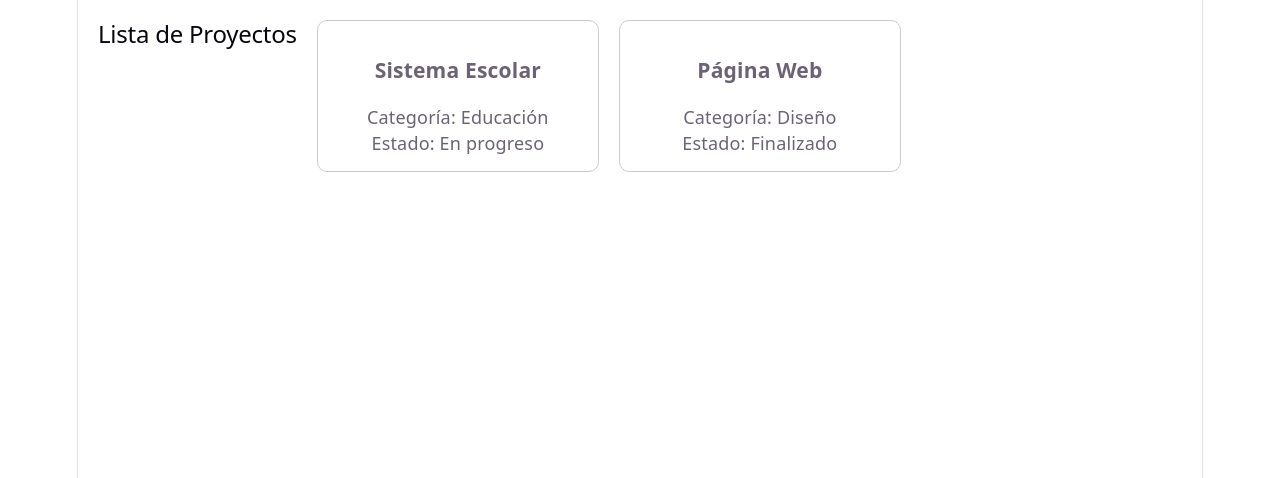
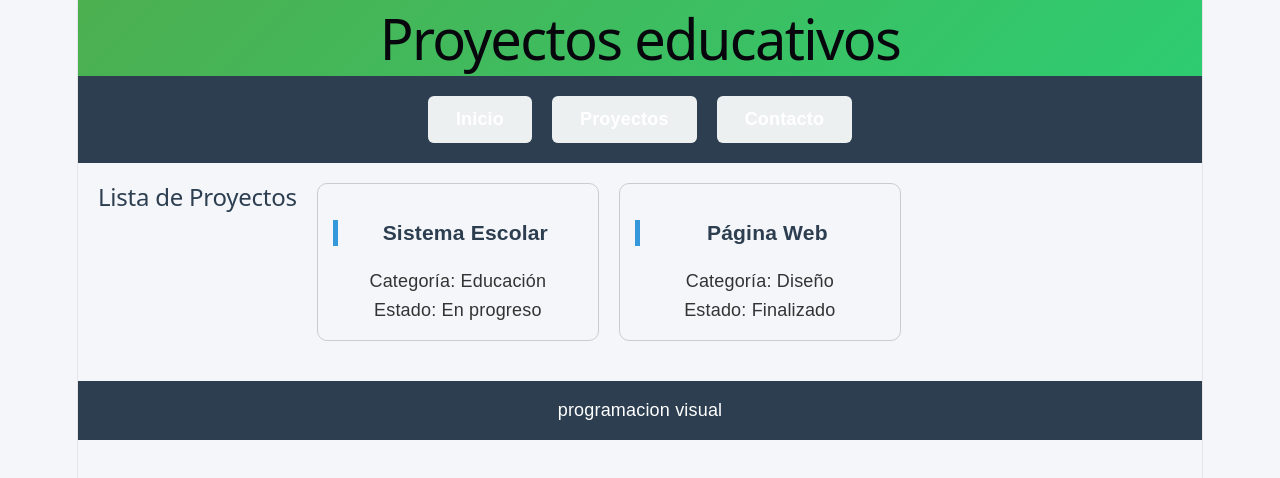
Before and after one commit to valenmadrigal/pv_tp3_grupo15, a React (Vite) app: page / in a window 1280 px wide. Shown: the top 478 px of the page. Built offline with nearby package versions, Linux system fonts and the light colour scheme.

Commit message:
subo header,nav,footer y css

```diff
--- a/src/App.jsx
+++ b/src/App.jsx
@@ -4,13 +4,20 @@ import viteLogo from './assets/vite.svg'
 import heroImg from './assets/hero.png'
 import './App.css'
 import ListaProyectos from './components/ListaProyectos'
+import Header from './components/header'
+import Footer from './components/footer'
+import Nav  from './components/nav'
+import "./css/styles.css";
 
 function App() {
   const [count, setCount] = useState(0)
 
   return (
     <>
+        <Header />
+        <Nav />
         <ListaProyectos />
+        <Footer />
     </>
   )
 }
--- /dev/null
+++ b/src/components/footer.jsx
@@ -0,0 +1,8 @@
+function footer(){
+    return(
+        <footer>
+            <p>programacion visual </p>
+        </footer>
+    )
+}
+export default footer;
--- /dev/null
+++ b/src/components/header.jsx
@@ -0,0 +1,8 @@
+function header(){
+    return(
+        <header>
+            <h1>Proyectos educativos </h1>
+        </header>
+    )
+}
+export default header;
--- /dev/null
+++ b/src/components/nav.jsx
@@ -0,0 +1,12 @@
+function nav(){
+    return(
+        <nav>
+            <ul>
+                <li><a href="#">Inicio</a></li>
+                <li><a href="#">Proyectos</a></li>
+                <li><a href="#">Contacto</a></li>
+            </ul>
+        </nav>
+    )
+}
+export default nav;
--- /dev/null
+++ b/src/css/styles.css
@@ -0,0 +1,396 @@
+/* VARIABLES */
+:root {
+  --color-principal: #4CAF50;
+  --color-secundario: #2c3e50;
+  --color-fondo: #f4f6f8;
+  --color-blanco: #ffffff;
+}
+
+/* GENERAL */
+body {
+  font-family: 'Segoe UI', Tahoma, sans-serif;
+  background-color: var(--color-fondo);
+  margin: 0;
+}
+
+/* HEADER */
+header {
+  background: linear-gradient(135deg, #4CAF50, #2ecc71);
+  color: white;
+  padding: 25px;
+  text-align: center;
+}
+
+header p {
+  margin-top: 5px;
+  opacity: 0.9;
+}
+
+/* TITULO */
+h1 {
+  margin: 0;
+}
+
+/* NAV */
+nav {
+  display: flex;
+  justify-content: center;
+  background-color: var(--color-secundario);
+}
+
+nav a {
+  color: rgb(42, 119, 109);
+  padding: 12px 18px;
+  text-decoration: none;
+  transition: 0.3s;
+}
+
+nav a:hover {
+  background-color: var(--color-principal);
+  border-radius: 5px;
+}
+
+nav a:active {
+  opacity: 0.7;
+}
+
+nav a:focus {
+  outline: 2px solid var(--color-principal);
+}
+
+/* MAIN */
+main {
+  padding: 30px;
+  max-width: 1000px;
+  margin: auto;
+}
+
+/* TITULOS */
+h2 {
+  color: var(--color-secundario);
+  margin-bottom: 15px;
+}
+
+/* ESTADISTICAS GRID */
+.estadisticas {
+  display: grid;
+  grid-template-columns: repeat(3, 1fr);
+  gap: 15px;
+}
+
+/* TARJETAS */
+article {
+  background-color: var(--color-blanco);
+  padding: 20px;
+  border-radius: 12px;
+  box-shadow: 0 4px 10px rgba(0,0,0,0.08);
+  transition: 0.3s;
+  text-align: center;
+  font-weight: bold;
+}
+
+article:hover {
+  transform: translateY(-5px);
+}
+
+/* LISTA */
+ul {
+  background-color: var(--color-blanco);
+  padding: 20px;
+  border-radius: 12px;
+  list-style: none;
+}
+
+ul li {
+  padding: 10px;
+  border-bottom: 1px solid #eee;
+}
+
+ul li:last-child {
+  border-bottom: none;
+}
+
+/* ========================= */
+/* ESTILOS SOLO PROYECTOS */
+/* ========================= */
+
+.pagina-proyectos {
+    display: grid;
+    grid-template-columns: 1fr;
+    gap: 10px;
+}
+
+.pagina-proyectos aside {
+    display: flex;
+    justify-content: space-around;
+    align-items: center;
+    flex-wrap: wrap;
+    width: 100%;
+    background-color: var(--color-principal);
+    color: var(--color-blanco);
+    padding: 10px;
+}
+
+.pagina-proyectos section {
+    padding: 10px;
+    display: flex;
+    flex-wrap: wrap;
+    gap: 15px;
+}
+
+.pagina-proyectos section h2 {
+    text-align: center;
+    width: 100%;
+}
+
+.pagina-proyectos article {
+    background-color: var(--color-blanco);
+    padding: 10px;
+    width: 250px;
+    border: 1px solid #ccc;
+}
+
+.pagina-proyectos img {
+    max-width: 100%;
+}
+
+.pagina-proyectos a {
+    color: var(--color-secundario);
+    text-decoration: none;
+}
+
+.pagina-proyectos a:hover {
+    color: red;
+}
+
+.pagina-proyectos a:active {
+    color: green;
+}
+
+.pagina-proyectos select:focus {
+    border: 2px solid var(--color-secundario);
+}
+
+/* Contenedor principal */
+
+
+/* TARJETA PERFIL */
+.perfil {
+    background: white;
+    width: 320px;
+    padding: 25px;
+    border-radius: 15px;
+    box-shadow: 0 10px 25px rgba(0,0,0,0.1);
+    text-align: center;
+    transition: transform 0.3s;
+}
+
+/* Hover */
+.perfil:hover {
+    transform: translateY(-5px);
+}
+
+/* Imagen */
+.perfil img {
+    width: 120px;
+    height: 120px;
+    border-radius: 50%;
+    object-fit: cover;
+    border: 3px solid #e67e22;
+    margin-bottom: 15px;
+}
+
+/* Nombre */
+.perfil h2 {
+    color: #2c3e50;
+    margin-bottom: 5px;
+}
+
+/* Rol */
+.perfil .rol {
+    color: #e67e22;
+    font-weight: bold;
+    margin-bottom: 10px;
+}
+
+/* Texto */
+.perfil p {
+    margin: 5px 0;
+}
+
+/* Lista */
+.perfil ul {
+    list-style: none;
+    margin-top: 15px;
+    padding: 0;
+}
+
+.perfil ul li {
+    background: #f4f7f6;
+    margin: 5px 0;
+    padding: 8px;
+    border-radius: 8px;
+}
+ footer {
+    text-align: center;
+    padding: 15px;
+    background-color: var(--color-secundario);
+    color: var(--color-blanco);
+}
+/* Contenedor de todos los perfiles */
+.perfil-contenedor{
+  justify-content: center;
+  display: grid;
+    grid-template-columns: repeat(3, 1fr); /* 3 columnas */
+    gap: 20px;
+    padding: 20px;
+    justify-items: center;
+}
+/* ========================= */
+/* ESTILOS DETALLE */
+/* ========================= */
+
+section.encabezado {
+  background-color: #eaf3fb;
+  border-left: 4px solid #2980b9;
+  padding: 1rem 1.5rem;
+  margin-bottom: 1.5rem;
+}
+
+section.encabezado h2 {
+  color: #222;
+  font-size: 1.5rem;
+}
+
+article.descripcion {
+  padding: 1rem 1.5rem;
+  background-color: var(--color-blanco);
+  border-radius: 12px;
+  box-shadow: 0 4px 10px rgba(0,0,0,0.08);
+}
+
+article.descripcion h3 {
+  color: var(--color-secundario);
+  margin-bottom: 0.5rem;
+}
+
+/* Estilo general */
+body {
+  font-family: Arial, sans-serif;
+  background-color: #f4f6f9;
+  margin: 0;
+  padding: 0;
+  color: #333;
+}
+
+/* Contenedor principal */
+main {
+  width: 80%;
+  margin: 20px auto;
+  padding: 20px;
+}
+
+/* Títulos */
+h3 {
+  color: #2c3e50;
+  border-left: 5px solid #3498db;
+  padding-left: 10px;
+}
+
+/* Article y secciones */
+article, section {
+  background-color: #ffffff;
+  padding: 20px;
+  margin-bottom: 20px;
+  border-radius: 10px;
+  box-shadow: 0 2px 8px rgba(0, 0, 0, 0.1);
+}
+
+/* Párrafos */
+p {
+  line-height: 1.6;
+}
+
+/* Lista de recursos */
+ul {
+  list-style: none;
+  padding: 0;
+}
+
+ul li {
+  background-color: #ecf0f1;
+  margin: 10px 0;
+  padding: 10px;
+  border-radius: 6px;
+}
+
+/* Links */
+a {
+  color: #2980b9;
+  text-decoration: none;
+  font-weight: bold;
+}
+
+a:hover {
+  text-decoration: underline;
+}
+
+/* Tabla */
+table {
+  width: 100%;
+  border-collapse: collapse;
+  margin-top: 10px;
+}
+
+table thead {
+  background-color: #3498db;
+  color: white;
+}
+
+table th, table td {
+  padding: 10px;
+  text-align: left;
+}
+
+table tbody tr:nth-child(even) {
+  background-color: #f2f2f2;
+}
+
+table tbody tr:hover {
+  background-color: #d6eaf8;
+}
+
+/* Botón volver */
+p a {
+  display: inline-block;
+  margin-top: 10px;
+  padding: 10px 15px;
+  background-color: #3498db;
+  color: white;
+  border-radius: 5px;
+}
+
+p a:hover {
+  background-color: #2980b9;
+}
+
+/* Footer */
+footer {
+  text-align: center;
+  padding: 15px;
+  background-color: #2c3e50;
+  color: white;
+  margin-top: 20px;
+}
+nav ul {
+  display: flex;
+  gap: 20px;
+  margin: 0;
+  padding: 10px;
+  list-style: none;
+  background: none;
+}
+
+nav a {
+  color: white;
+}
```
